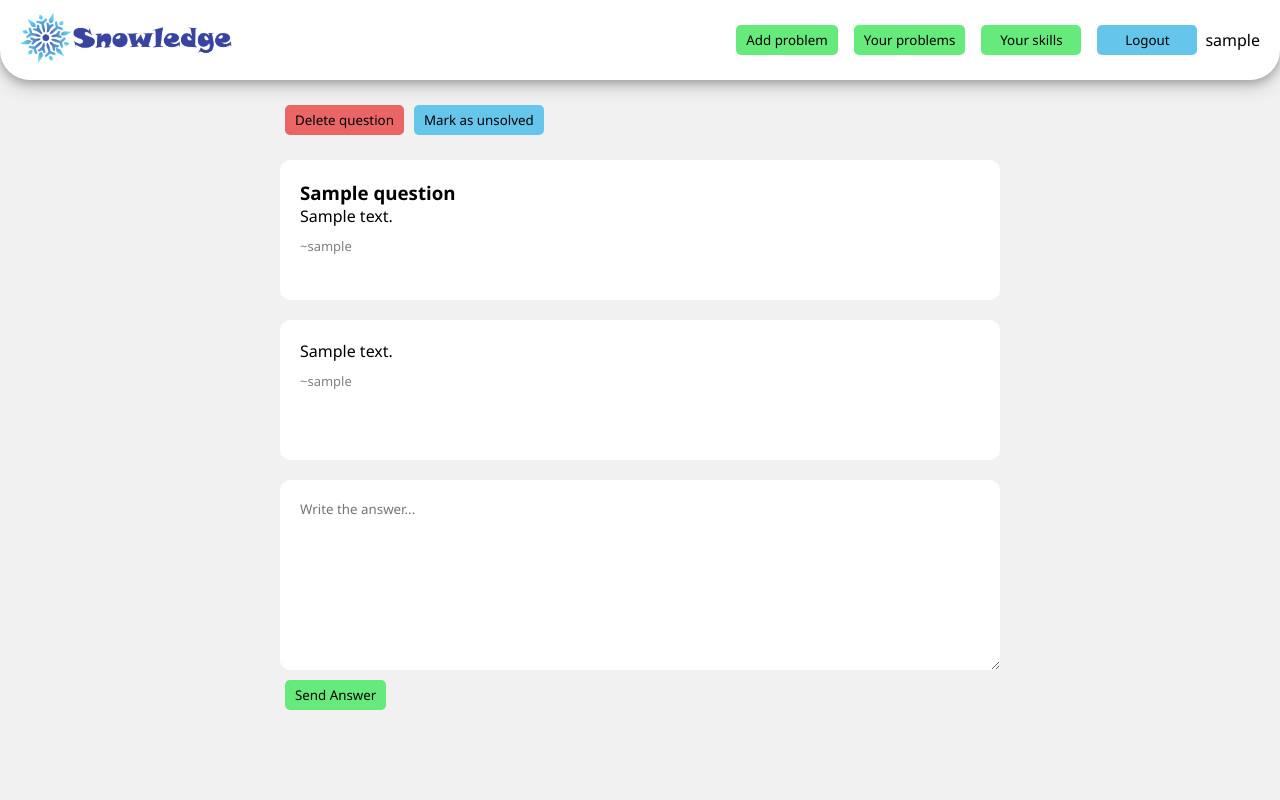
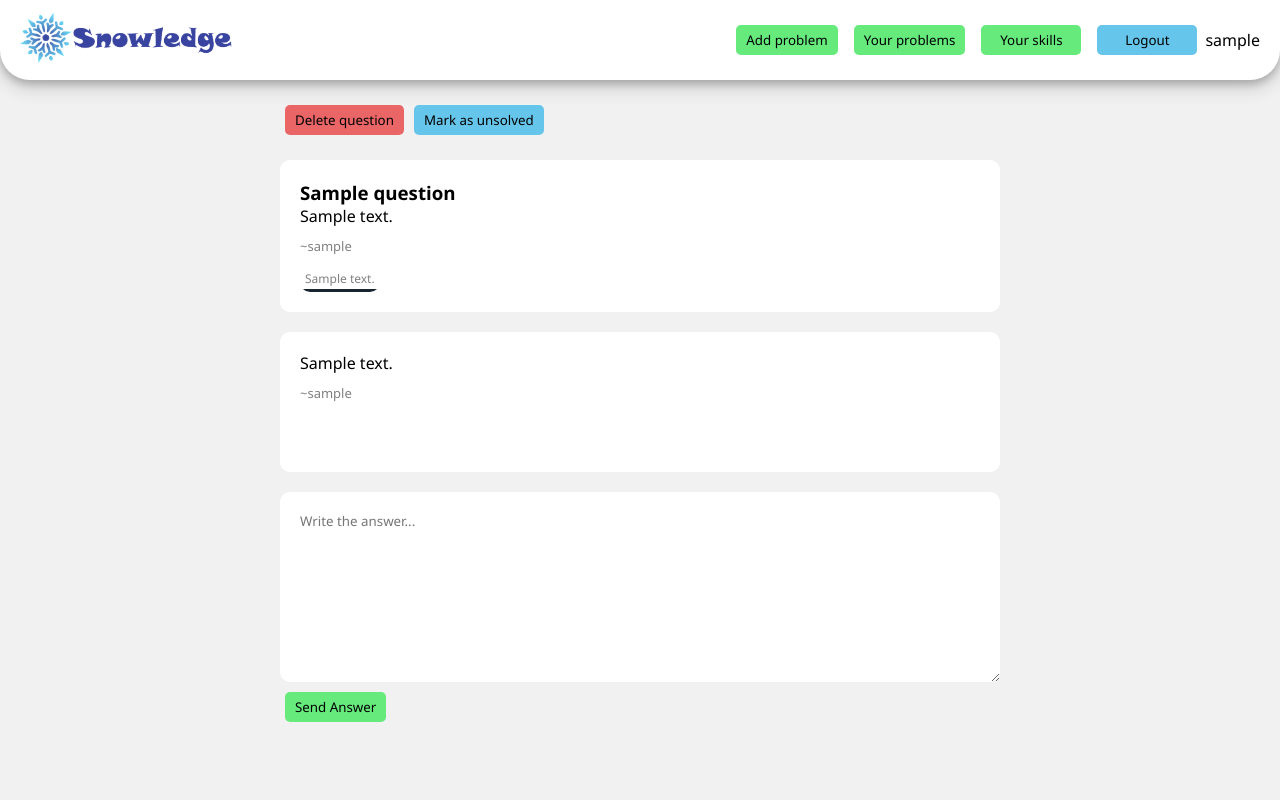
Before and after one commit to Pladque/BiteHack-Backend, a Django app: page /question/1 in a window 1280 px wide. Run offline with Django 3.2, Linux system fonts and the light colour scheme; a user stored in the database is signed in; tables that the repository leaves empty hold one stand-in row (values such as "Sample post").

Commit message:
Tags in question (frontend)

```diff
--- a/Snowledge/polls/static/polls/css/questions.css
+++ b/Snowledge/polls/static/polls/css/questions.css
@@ -43,6 +43,20 @@
     margin-top: 10px;
 }
 
+#content .question-tags {
+    display: flex;
+    flex-direction: row;
+}
+
+#content .question-tag {
+    padding: 5px;
+    border-radius: 10px;
+    margin-right: 10px;
+    margin-top: 10px;
+    color: gray;
+    font-size: 12px;
+}
+
 #content textarea {
     min-width: calc(100% - 200px);
     max-width: calc(100% - 200px);
--- a/Snowledge/polls/templates/polls/question.html
+++ b/Snowledge/polls/templates/polls/question.html
@@ -11,7 +11,7 @@
             <button class="button-del" type='submit'>Delete question</button>
             <input type="hidden" name="back" value="{request.path}">
         </form>
-        {% if  question.solved %}
+        {% if question.solved %}
         <form action="{%url 'mark_as_solved' question.id %}"  method="POST">
             {% csrf_token %}
                 <button class="button-action" type='submit'>Mark as unsolved</button>
@@ -29,6 +29,11 @@
         <h3>{{ question.title }}</h3>
         <p>{{ question.content|linebreaksbr }}</p>
         <p class="question-author">&#x7E;{{ question.owner }}</p>
+        <div class="question-tags">
+        {% for tag in tags %}
+            <div class="question-tag" style="background-image: linear-gradient(white 90%, rgb({{tag.color_r}}, {{tag.color_g}}, {{tag.color_b}}) 90%);">{{ tag.content }}</div>
+        {% endfor %}
+        </div>
     </div>
     {% for answer in answers %}
     <div class="question">
```
